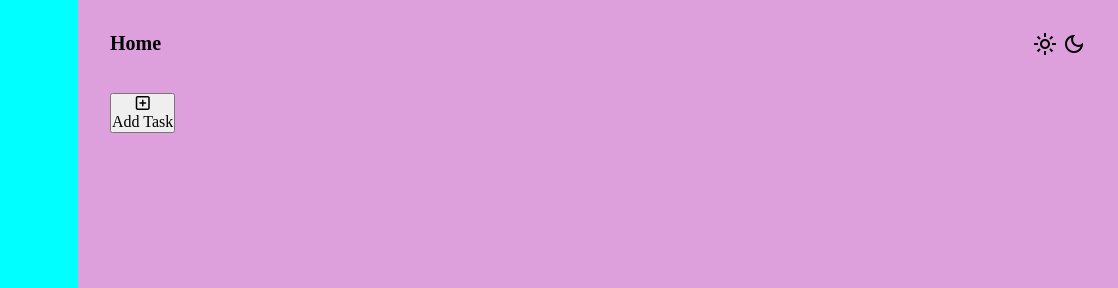
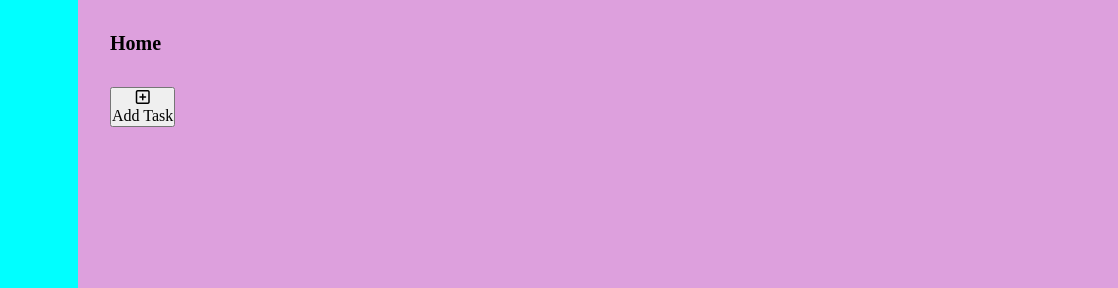
Before and after one commit to syl1m/todo_list, a plain HTML site: page index.html in a window 1280 px wide. Shown: the top 288 px of the page, 162-1280 px from the left. Drawn offline with nearby package versions, Linux system fonts and the light colour scheme.

```diff
--- a/index.html
+++ b/index.html
@@ -91,10 +91,6 @@
       <div class="task_container">
         <div class="directory_header">
           <div class="directoryName">Home</div>
-          <div class="darkModeToggle">
-            <span class="material-symbols-outlined sun"> light_mode </span>
-            <span class="material-symbols-outlined moon"> dark_mode </span>
-          </div>
         </div>
         <div class="task_list"></div>
         <div class="add_task_form_div hidden">
```
